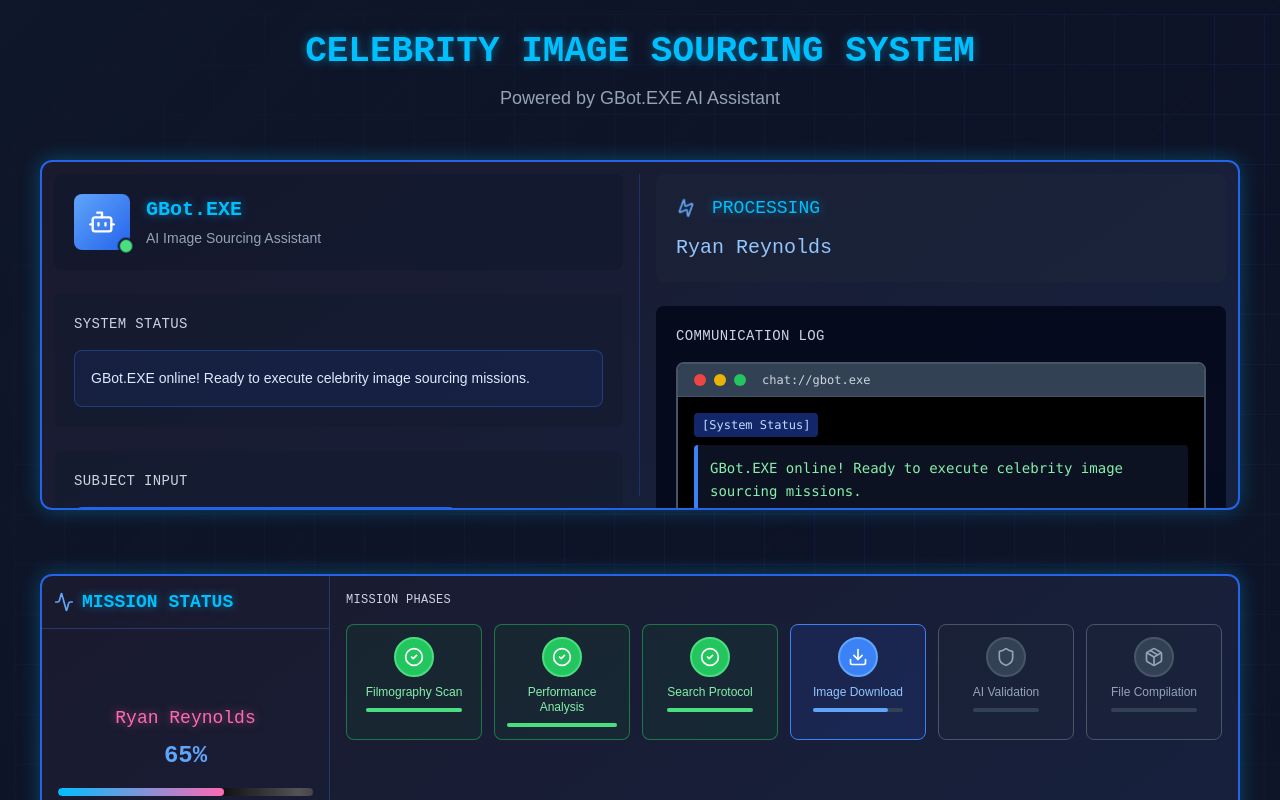
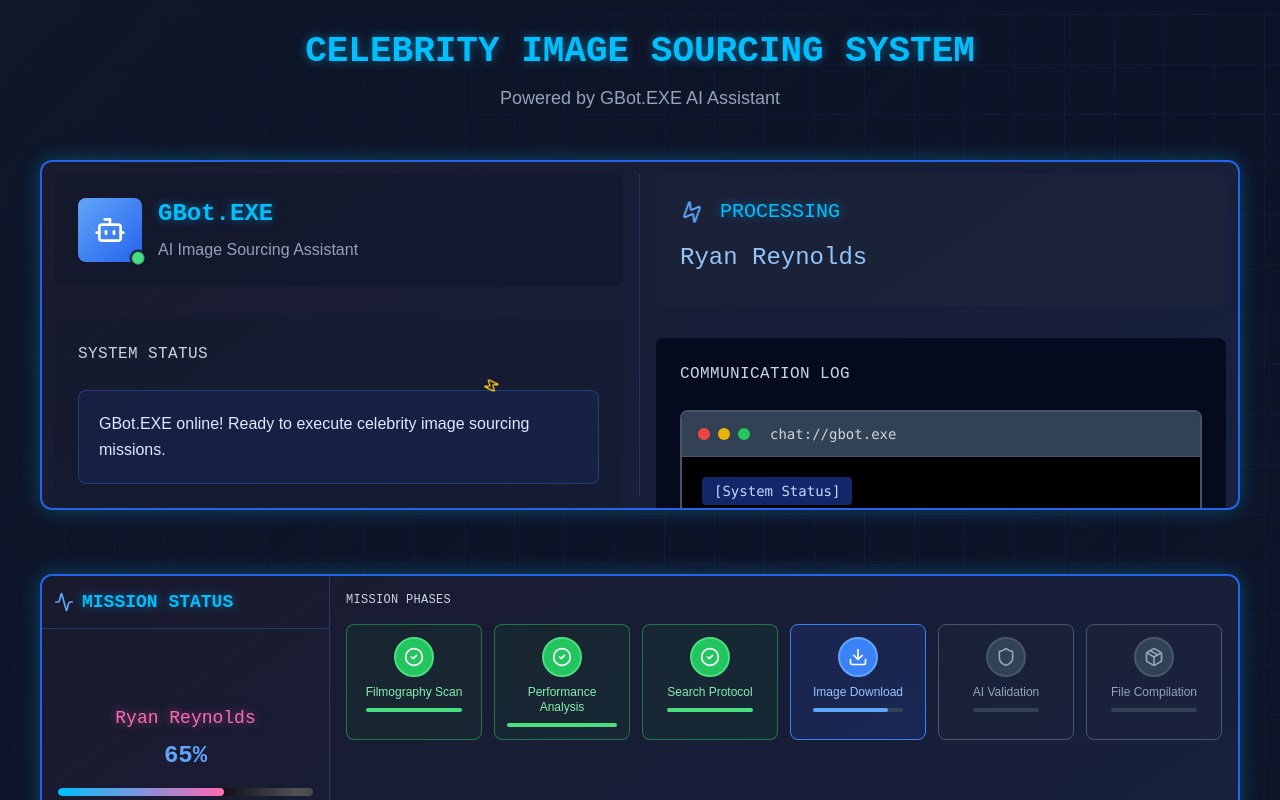
Before and after one commit to Esilos92/print-prep-node, a Next.js app in the folder dashboard/: page / in a window 1280 px wide. Shown: the top 800 px of the page. Built offline with nearby package versions, Linux system fonts and the light colour scheme.

Commit message:
Update GBotInterface.tsx

```diff
--- a/dashboard/src/components/GBotInterface.tsx
+++ b/dashboard/src/components/GBotInterface.tsx
@@ -71,18 +71,32 @@ export default function GBotInterface({
   };
 
   return (
-    <div className="cyber-panel">
+    <div className="cyber-panel relative">
+      {/* Rotating Animation Around Entire Container */}
+      <motion.div
+        className="absolute inset-0 pointer-events-none"
+        animate={{ rotate: 360 }}
+        transition={{ repeat: Infinity, duration: 8, ease: "linear" }}
+      >
+        <div className="absolute top-2 left-1/2 transform -translate-x-1/2">
+          <Zap className="w-4 h-4 text-yellow-400" />
+        </div>
+      </motion.div>
+
       <div style={{ display: 'flex', flexDirection: 'row', height: '100%', padding: '12px' }}>
 
         {/* LEFT SIDE - Exactly 50% */}
-        <div style={{ width: '50%', paddingRight: '16px', borderRight: '1px solid rgba(37, 99, 235, 0.3)' }} className="flex flex-col justify-between h-full">
+        <div style={{ width: '50%', paddingRight: '16px', borderRight: '1px solid rgba(37, 99, 235, 0.3)' }} className="flex flex-col h-full">
+
+          {/* Top 75% - Robot + System Status */}
+          <div className="flex-grow flex flex-col justify-start space-y-8">
 
             {/* Robot Emoji + GBot.EXE */}
-          <div className="bg-slate-900/50 rounded-lg p-5 mb-6">
+            <div className="bg-slate-900/50 rounded-lg p-6">
               <div className="flex items-center gap-4">
                 <div className="relative">
-                <div className="w-14 h-14 bg-gradient-to-br from-blue-400 to-blue-600 rounded-lg flex items-center justify-center">
-                  <Bot className="w-7 h-7 text-white" />
+                  <div className="w-16 h-16 bg-gradient-to-br from-blue-400 to-blue-600 rounded-lg flex items-center justify-center">
+                    <Bot className="w-8 h-8 text-white" />
                   </div>
                   <motion.div
                     className="absolute -bottom-1 -right-1 w-4 h-4 bg-green-400 rounded-full border-2 border-slate-900"
@@ -91,25 +105,26 @@ export default function GBotInterface({
                   />
                 </div>
                 <div>
-                <h3 className="font-cyber text-xl font-bold text-glow-blue mb-1">GBot.EXE</h3>
-                <p className="text-sm text-slate-400">AI Image Sourcing Assistant</p>
+                  <h3 className="font-cyber text-2xl font-bold text-glow-blue mb-2">GBot.EXE</h3>
+                  <p className="text-base text-slate-400">AI Image Sourcing Assistant</p>
                 </div>
               </div>
             </div>
 
             {/* System Status */}
-          <div className="bg-slate-900/30 rounded-lg p-5 mb-6">
-            <h4 className="text-sm font-cyber text-slate-300 mb-4 tracking-wide">SYSTEM STATUS</h4>
-            <div className="p-4 rounded-lg border bg-blue-900/20 text-blue-100 border-blue-500/30">
-              <p className="text-sm font-ui leading-relaxed">
+            <div className="bg-slate-900/30 rounded-lg p-6">
+              <h4 className="text-base font-cyber text-slate-300 mb-6 tracking-wide">SYSTEM STATUS</h4>
+              <div className="p-5 rounded-lg border bg-blue-900/20 text-blue-100 border-blue-500/30">
+                <p className="text-base font-ui leading-relaxed">
                   GBot.EXE online! Ready to execute celebrity image sourcing missions.
                 </p>
               </div>
             </div>
+          </div>
 
-          {/* Subject Input */}
-          <div className="bg-slate-900/30 rounded-lg p-5">
-            <h4 className="text-sm font-cyber text-slate-300 mb-4 tracking-wide">SUBJECT INPUT</h4>
+          {/* Bottom 25% - Subject Input */}
+          <div className="bg-slate-900/30 rounded-lg p-6 mt-8">
+            <h4 className="text-base font-cyber text-slate-300 mb-6 tracking-wide">SUBJECT INPUT</h4>
             <form onSubmit={handleSubmit} className="space-y-4">
               <div className="flex gap-3 items-center">
                 <input
@@ -117,17 +132,17 @@ export default function GBotInterface({
                   value={celebrityName}
                   onChange={(e) => setCelebrityName(e.target.value)}
                   placeholder="input celebrity subject name..."
-                  className="cyber-input flex-1 text-sm py-3 px-4"
+                  className="cyber-input flex-1 text-base py-4 px-4"
                   disabled={currentJob?.status === 'running'}
                 />
                 <button
                   type="submit"
                   disabled={!celebrityName.trim() || currentJob?.status === 'running'}
-                  className={`cyber-button px-6 py-3 text-sm whitespace-nowrap ${
+                  className={`cyber-button px-8 py-4 text-base whitespace-nowrap ${
                     currentJob?.status === 'running' ? 'opacity-50 cursor-not-allowed' : ''
                   }`}
                 >
-                  <Send className="w-4 h-4 mr-2" />
+                  <Send className="w-5 h-5 mr-2" />
                   Execute
                 </button>
               </div>
@@ -136,9 +151,9 @@ export default function GBotInterface({
                 <motion.div
                   initial={{ opacity: 0 }}
                   animate={{ opacity: 1 }}
-                  className="flex items-center gap-2 text-sm text-yellow-400 font-ui mt-3"
+                  className="flex items-center gap-2 text-base text-yellow-400 font-ui mt-4"
                 >
-                  <div className="w-2 h-2 bg-yellow-400 rounded-full animate-pulse"></div>
+                  <div className="w-3 h-3 bg-yellow-400 rounded-full animate-pulse"></div>
                   <span>Battle routine executing... Stand by for mission updates</span>
                 </motion.div>
               )}
@@ -147,50 +162,50 @@ export default function GBotInterface({
         </div>
 
         {/* RIGHT SIDE - Exactly 50% */}
-        <div style={{ width: '50%', paddingLeft: '16px' }} className="flex flex-col h-full">
+        <div style={{ width: '50%', paddingLeft: '16px' }} className="flex flex-col h-full space-y-8">
 
           {/* Processing Status */}
           {currentJob?.status === 'running' && (
-            <div className="bg-slate-800/40 rounded-lg p-5 mb-6">
-              <div className="flex items-center gap-4 mb-3">
+            <div className="bg-slate-800/40 rounded-lg p-6">
+              <div className="flex items-center gap-4 mb-4">
                 <motion.div
                   animate={{ rotate: 360 }}
                   transition={{ repeat: Infinity, duration: 2 }}
                 >
-                  <Zap className="w-5 h-5 text-blue-400" />
+                  <Zap className="w-6 h-6 text-blue-400" />
                 </motion.div>
-                <span className="font-cyber text-lg text-glow-blue">PROCESSING</span>
+                <span className="font-cyber text-xl text-glow-blue">PROCESSING</span>
               </div>
-              <div className="text-blue-300 font-cyber text-xl">{currentJob.celebrity}</div>
+              <div className="text-blue-300 font-cyber text-2xl mb-2">{currentJob.celebrity}</div>
             </div>
           )}
 
           {/* Communication Log - True Embedded Chat */}
-          <div className="flex-1 bg-slate-950/80 rounded-lg p-5">
-            <h4 className="text-sm font-cyber text-slate-300 mb-4 tracking-wide">COMMUNICATION LOG</h4>
+          <div className="flex-1 bg-slate-950/80 rounded-lg p-6">
+            <h4 className="text-base font-cyber text-slate-300 mb-6 tracking-wide">COMMUNICATION LOG</h4>
 
             {/* Embedded Terminal-Style Chat */}
             <div className="bg-black/80 rounded-lg border-2 border-slate-600 h-full flex flex-col overflow-hidden">
 
               {/* Terminal Header Bar */}
-              <div className="bg-slate-700 px-4 py-2 border-b border-slate-600 flex items-center gap-2">
+              <div className="bg-slate-700 px-4 py-3 border-b border-slate-600 flex items-center gap-2">
                 <div className="w-3 h-3 rounded-full bg-red-500"></div>
                 <div className="w-3 h-3 rounded-full bg-yellow-500"></div>
                 <div className="w-3 h-3 rounded-full bg-green-500"></div>
-                <span className="text-xs font-mono text-slate-300 ml-2">chat://gbot.exe</span>
+                <span className="text-sm font-mono text-slate-300 ml-3">chat://gbot.exe</span>
               </div>
 
               {/* Chat Messages Area */}
-              <div className="flex-1 p-4 overflow-y-auto space-y-4 bg-black/90">
+              <div className="flex-1 p-5 overflow-y-auto space-y-6 bg-black/90">
                 {messages.map((message) => (
                   <motion.div
                     key={message.id}
                     initial={{ opacity: 0, y: 5 }}
                     animate={{ opacity: 1, y: 0 }}
-                    className="space-y-2"
+                    className="space-y-3"
                   >
-                    <div className="flex items-center gap-2 text-xs">
-                      <span className={`font-mono px-2 py-1 rounded text-xs ${
+                    <div className="flex items-center gap-2 text-sm">
+                      <span className={`font-mono px-3 py-1 rounded text-sm ${
                         message.isBot
                           ? 'bg-blue-800/60 text-blue-200'
                           : 'bg-pink-800/60 text-pink-200'
@@ -198,7 +213,7 @@ export default function GBotInterface({
                         [{message.timestamp}]
                       </span>
                     </div>
-                    <div className={`p-3 rounded border-l-4 text-sm ${
+                    <div className={`p-4 rounded border-l-4 text-base ${
                       message.isBot
                         ? 'bg-slate-900/80 text-green-300 border-blue-500 font-mono'
                         : 'bg-slate-900/80 text-cyan-300 border-pink-500 font-mono'
@@ -212,29 +227,29 @@ export default function GBotInterface({
                   <motion.div
                     initial={{ opacity: 0 }}
                     animate={{ opacity: 1 }}
-                    className="space-y-2"
+                    className="space-y-3"
                   >
-                    <div className="flex items-center gap-2 text-xs">
-                      <span className="font-mono px-2 py-1 rounded text-xs bg-blue-800/60 text-blue-200">
+                    <div className="flex items-center gap-2 text-sm">
+                      <span className="font-mono px-3 py-1 rounded text-sm bg-blue-800/60 text-blue-200">
                         [GBot.EXE]
                       </span>
                     </div>
-                    <div className="bg-slate-900/80 text-green-300 border-l-4 border-blue-500 p-3 rounded font-mono">
-                      <div className="flex items-center gap-2">
-                        <span className="text-sm">Typing</span>
+                    <div className="bg-slate-900/80 text-green-300 border-l-4 border-blue-500 p-4 rounded font-mono">
+                      <div className="flex items-center gap-3">
+                        <span className="text-base">Typing</span>
                         <div className="flex space-x-1">
                           <motion.div
-                            className="w-1 h-1 bg-green-400 rounded-full"
+                            className="w-2 h-2 bg-green-400 rounded-full"
                             animate={{ scale: [1, 1.5, 1] }}
                             transition={{ repeat: Infinity, duration: 0.6, delay: 0 }}
                           />
                           <motion.div
-                            className="w-1 h-1 bg-green-400 rounded-full"
+                            className="w-2 h-2 bg-green-400 rounded-full"
                             animate={{ scale: [1, 1.5, 1] }}
                             transition={{ repeat: Infinity, duration: 0.6, delay: 0.2 }}
                           />
                           <motion.div
-                            className="w-1 h-1 bg-green-400 rounded-full"
+                            className="w-2 h-2 bg-green-400 rounded-full"
                             animate={{ scale: [1, 1.5, 1] }}
                             transition={{ repeat: Infinity, duration: 0.6, delay: 0.4 }}
                           />
```
Lines whose indentation alone changed are shown as unchanged.
